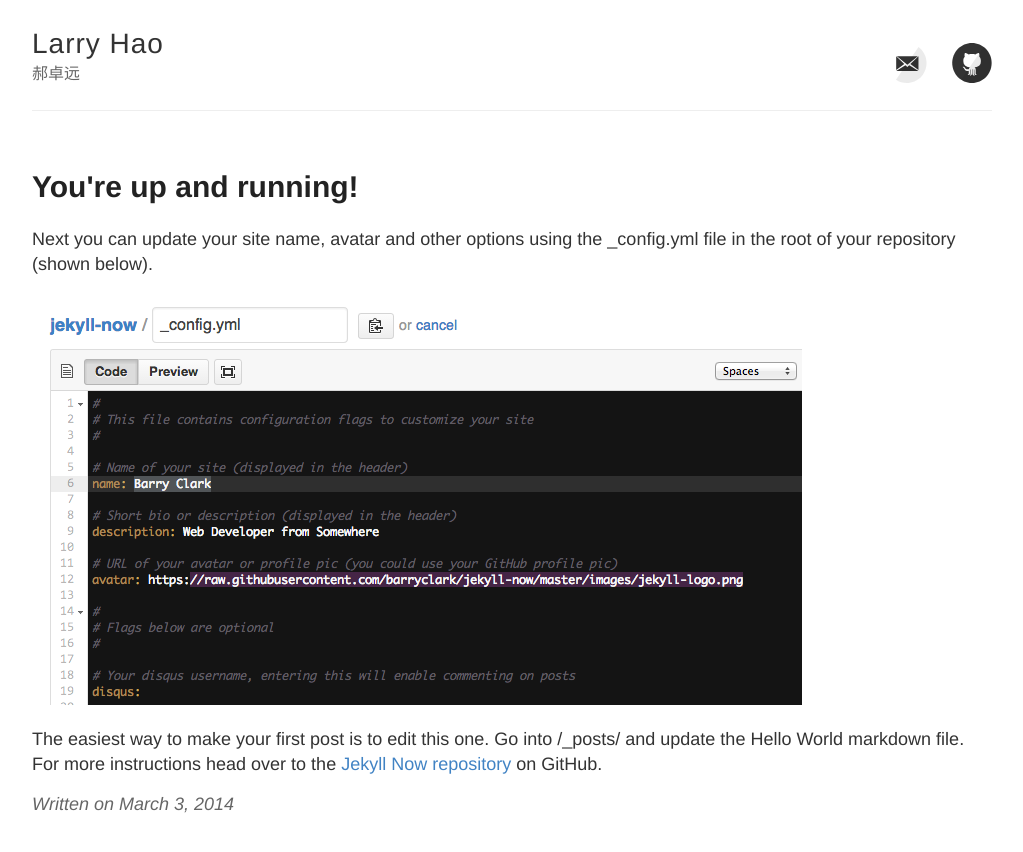
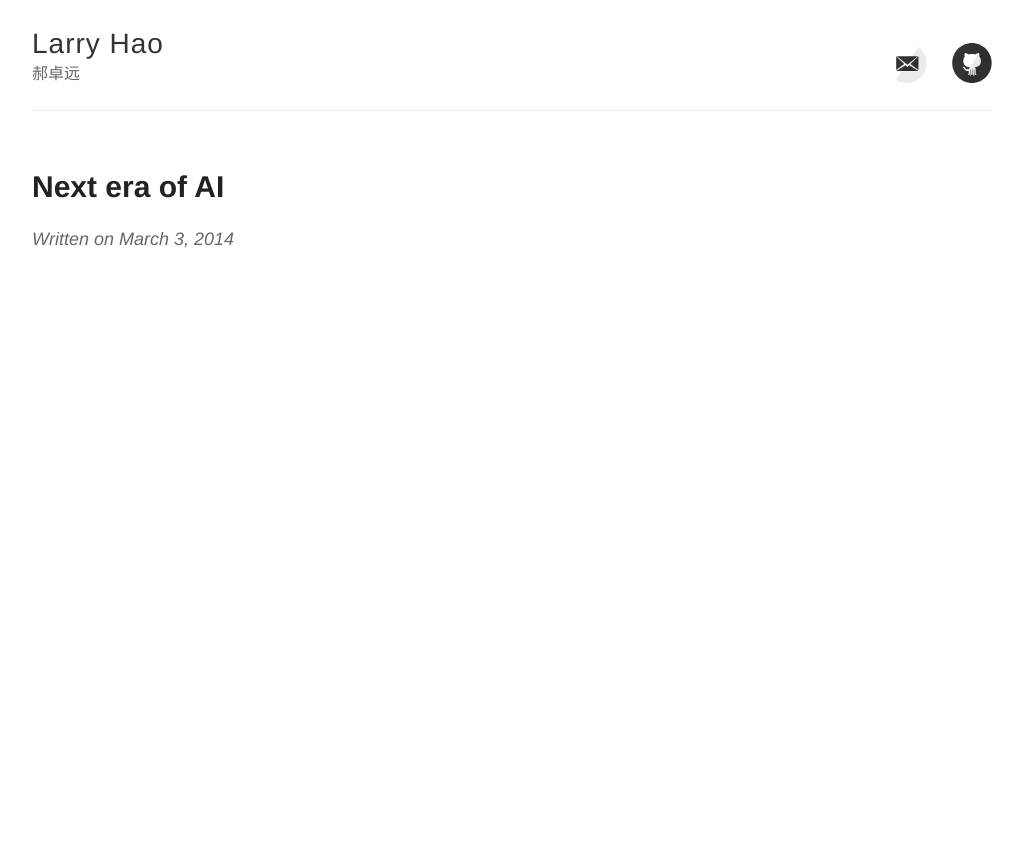
Before and after one commit to hhh2210/hhh2210.github.io, a Jekyll site: the page built from _posts/2014-3-3-Hello-World.md, in a window 1280 px wide. Shown: the top 852 px of the page, without its empty margins (128-1151 px from the left). Built offline with Jekyll 4.4.1, drawn with Linux system fonts in a browser that asks for light colours; comment, search, counter and statistics services are not loaded.

```diff
--- a/_includes/svg-icons.html
+++ b/_includes/svg-icons.html
@@ -11,3 +11,4 @@
 {% if site.footer-links.stackoverflow %}<a href="http://stackoverflow.com/{{ site.footer-links.stackoverflow }}"><i class="svg-icon stackoverflow"></i></a>{% endif %}
 {% if site.footer-links.youtube %}<a href="https://youtube.com/{{ site.footer-links.youtube }}"><i class="svg-icon youtube"></i></a>{% endif %}
 {% if site.footer-links.googleplus %}<a href="https://plus.google.com/{{ site.footer-links.googleplus }}"><i class="svg-icon googleplus"></i></a>{% endif %}
+{% if site.footer-links.googlescholar %}<a href="https://scholar.google.com/citations?user={{ site.footer-links.googlescholar }}"><i class="svg-icon googlescholar"></i></a>{% endif %}
--- a/_posts/2014-3-3-Hello-World.md
+++ b/_posts/2014-3-3-Hello-World.md
@@ -1,10 +1,4 @@
 ---
 layout: post
-title: You're up and running!
+title: Next era of AI
 ---
-
-Next you can update your site name, avatar and other options using the _config.yml file in the root of your repository (shown below).
-
-![_config.yml]({{ site.baseurl }}/images/config.png)
-
-The easiest way to make your first post is to edit this one. Go into /_posts/ and update the Hello World markdown file. For more instructions head over to the [Jekyll Now repository](https://github.com/barryclark/jekyll-now) on GitHub.
--- a/_sass/_highlights.scss
+++ b/_sass/_highlights.scss
@@ -1,4 +1,3 @@
-
 .highlight {
   background-color: #efefef;
   padding: 7px 7px 7px 10px;
--- a/_sass/_reset.scss
+++ b/_sass/_reset.scss
@@ -1,4 +1,3 @@
-
 /***************/
 /* MEYER RESET */
 /***************/
```
Also changed, not shown: _includes/analytics.html (+8 -11 lines), about.md (+4 -9 lines).
